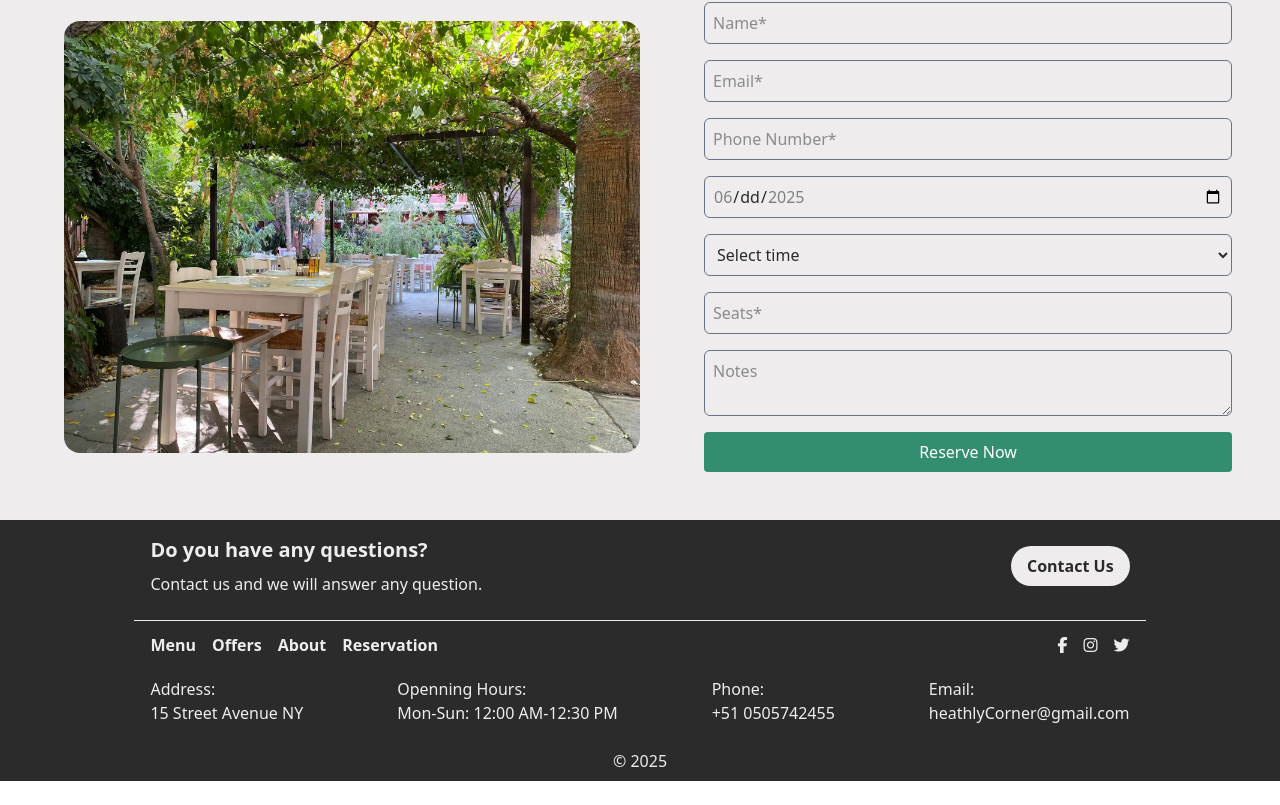
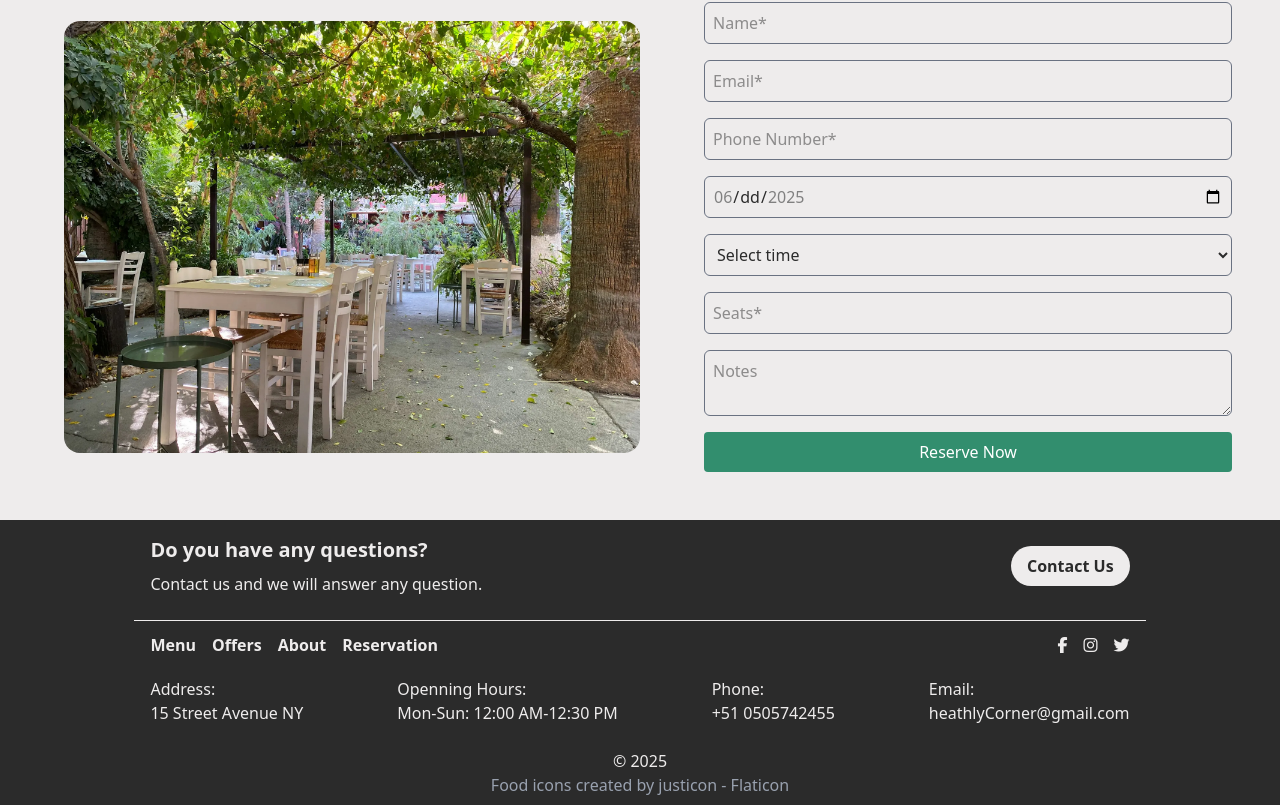
Before and after one commit to Felina404/healthy-corner-landing-page, a React (Vite) app: page / in a window 1280 px wide. Shown: the part 5200-6005 px from the top of the page. Before the commit the page ends 5981 px from the top, so only its background shows below. Built offline with nearby package versions, Linux system fonts and the light colour scheme.

Commit message:
footer atr

```diff
--- a/src/Footer.tsx
+++ b/src/Footer.tsx
@@ -50,6 +50,8 @@ function Footer() {
        </div>
 
        <p className='mt-4'>© 2025</p>
+       <a className='text-gray-400' href="https://www.flaticon.com/free-icons/food" title="food icons">Food icons created by justicon - Flaticon</a>
+
 
     </div>
   )
```
Also changed, not shown: 1 other file (tests, documents, lock files or other folders).
